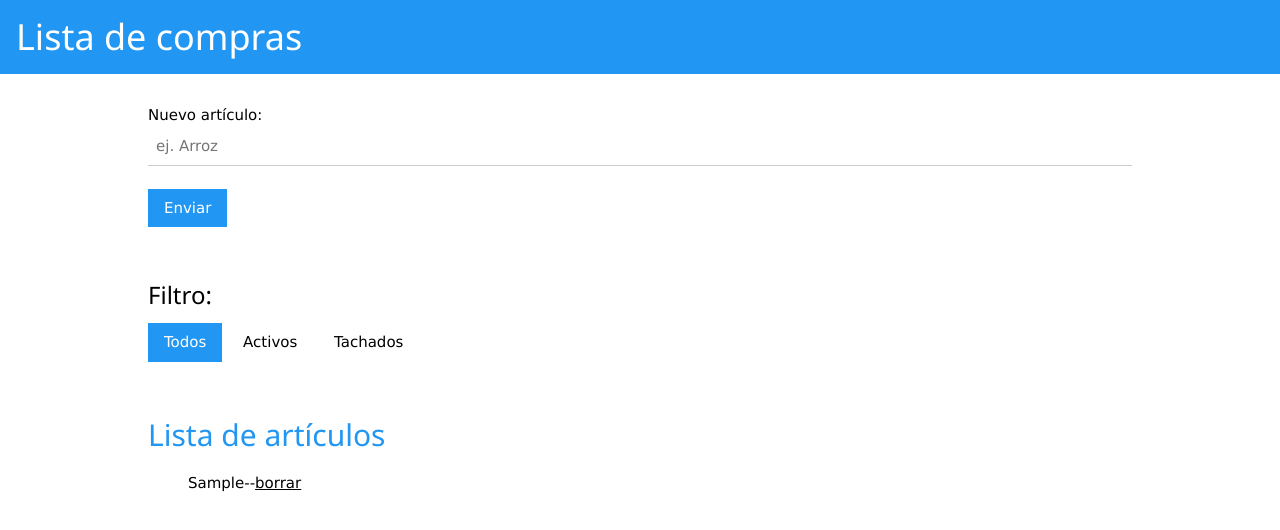
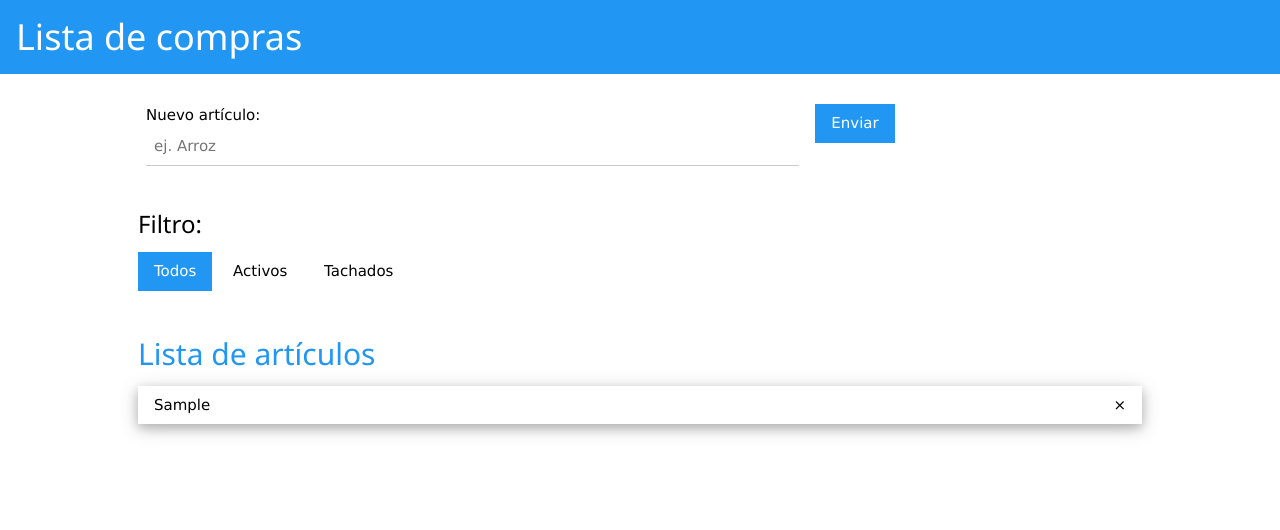
Before and after one commit to MiGlez90/reduxExample, a React (Create React App) app: page / in a window 1280 px wide. Both pictures are taken after typing "Sample" into the empty fields and a click on the button "Enviar". Shown: the top 530 px of the page. Built offline with nearby package versions, Linux system fonts and the light colour scheme.

Commit message:
Mas mejoras en el diseño

```diff
--- a/src/components/Lista.js
+++ b/src/components/Lista.js
@@ -10,9 +10,11 @@ const w3margin = {
 };
 
 const interno = {
-    margin:20,
+    margin:10,
     padding:'10px 10vw'
 };
+
+
 
 class Lista extends React.Component{
     state = {
@@ -70,26 +72,34 @@ class Lista extends React.Component{
         console.log(items, filtro);
 
         let tituloFiltro = '';
+        let animacion = '';
         switch (filtro){
             case 'SHOW_TODOS':
                 tituloFiltro = 'Lista de artículos';
+                animacion = 'w3-animate-top';
                 break;
             case 'SHOW_TACHADOS':
                 tituloFiltro = 'Artículos comprados';
+                animacion = 'w3-animate-bottom';
                 break;
             case 'SHOW_ACTIVOS':
                 tituloFiltro = 'Artículos por comprar';
+                animacion = 'w3-animate-right';
                 break;
+            default:
+                console.error('Error');
 
         }
+
 
         return(
             <div className="App">
                 <div style={{width:'100vw'}} >
                     <div className="w3-container w3-blue" style={w3margin} >
-                        <h1>Lista de compras</h1>
+                        <h1 className="w3-animate-top">Lista de compras</h1>
                     </div>
-                    <form className="w3-container" style={interno} onSubmit={this.addCompra}>
+                    <form className="w3-row-padding" style={interno} onSubmit={this.addCompra}>
+                        <div className="w3-twothird">
                             <label htmlFor="nuevoItem">Nuevo artículo: </label>
                             <input
                                 placeholder="ej. Arroz"
@@ -99,8 +109,11 @@ class Lista extends React.Component{
                                 onChange={this.handleChange}
                                 type="text" />
 
-                        <br/>
+                        </div>
+                        <div className="w3-third">
                             <button className="w3-btn w3-blue" > Enviar </button>
+                        </div>
+
                     </form>
                     <div style={interno}>
                         <h3>Filtro: </h3>
@@ -130,28 +143,31 @@ class Lista extends React.Component{
                     </div>
 
                     <div style={interno}>
-                        <h2 style={{color:'#2196F3'}}>{tituloFiltro}</h2>
+                        <h2 className={animacion} style={{color:'#2196F3'}}>{tituloFiltro}</h2>
 
 
-                        <ul>
+                        <ul className="w3-ul w3-card-4">
                             {
                                 items.map(i=>
-                                        <div key={i.key}>
+                                    <li
+                                        key={i.key}
+                                        className="w3-display-container">
                                         <span
                                             onClick={()=>this.props.comprasActions.checkComprado(i)}
                                             style={{cursor:'pointer'}}
-                                className={i.comprado?"tachado":null}
-                            >{i.text}
+                                            className={i.comprado?"tachado":null}>
+                                            {i.text}
                                         </span>
-                                            --
-                                            <a href="!#"
+                                        <span
                                             onClick={()=>this.deleteCompra(i)}
-                                            >borrar
-                                            </a>
-                                        </div>
+                                            className="w3-button w3-display-right">
+                                            &times;
+                                        </span>
+                                    </li>
                                 )
                             }
                             </ul>
+
                     </div>
                 </div>
 
```
Lines whose indentation alone changed are shown as unchanged.
